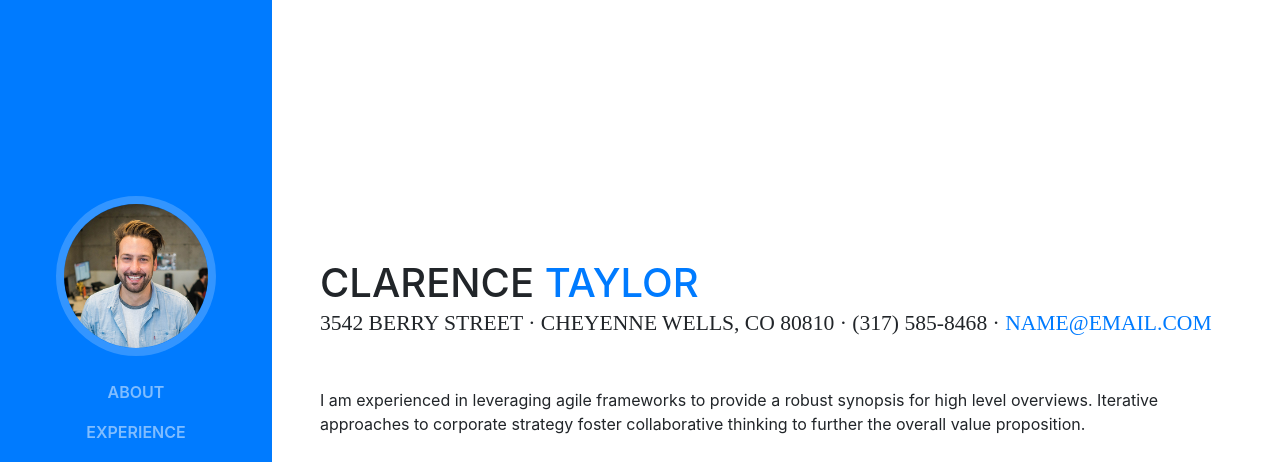
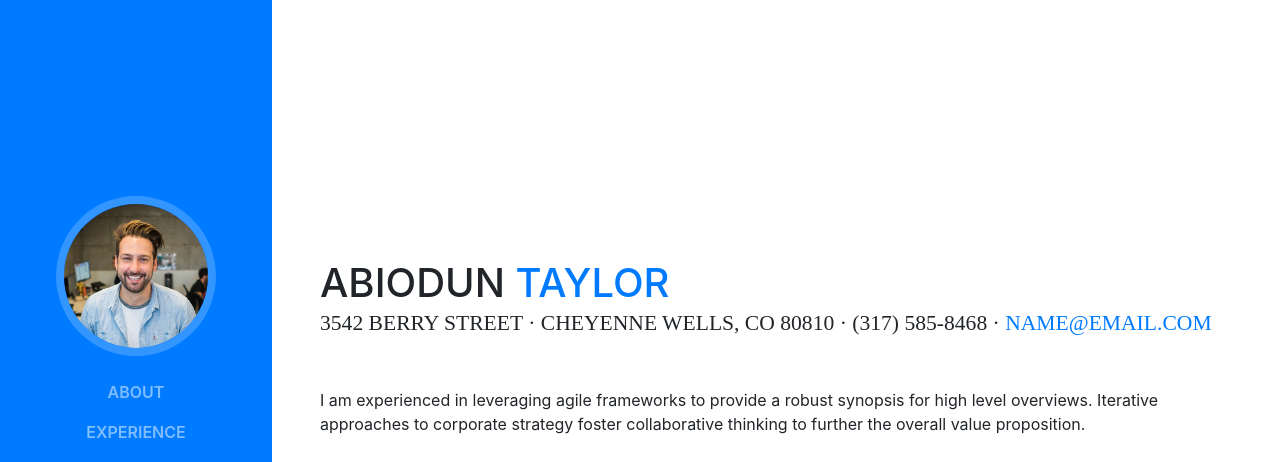
Before and after one commit to Kafilat12/Web-Site-, a website with bundled scripts: page index.html in a window 1280 px wide. Shown: the top 462 px of the page. Built offline with nearby package versions, Linux system fonts and the light colour scheme; a web font is replaced by a local one.

Commit message:
Name change

```diff
--- a/index.html
+++ b/index.html
@@ -65,7 +65,7 @@
 
       <section class="resume-section p-3 p-lg-5 d-flex d-column" id="about">
         <div class="my-auto">
-          <h1 class="mb-0">Clarence
+          <h1 class="mb-0">Abiodun
             <span class="text-primary">Taylor</span>
           </h1>
           <div class="subheading mb-5">3542 Berry Street · Cheyenne Wells, CO 80810 · (317) 585-8468 ·
```
